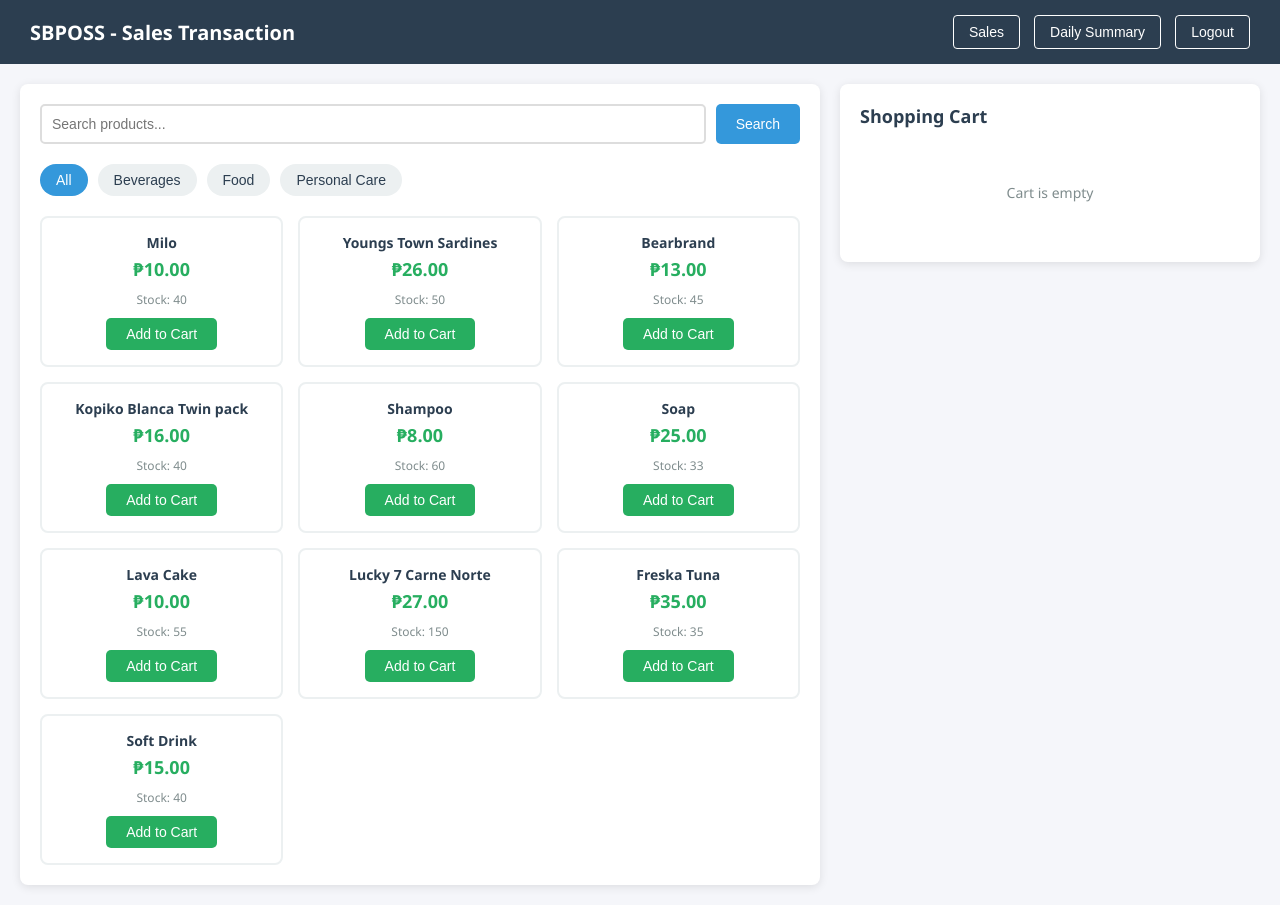
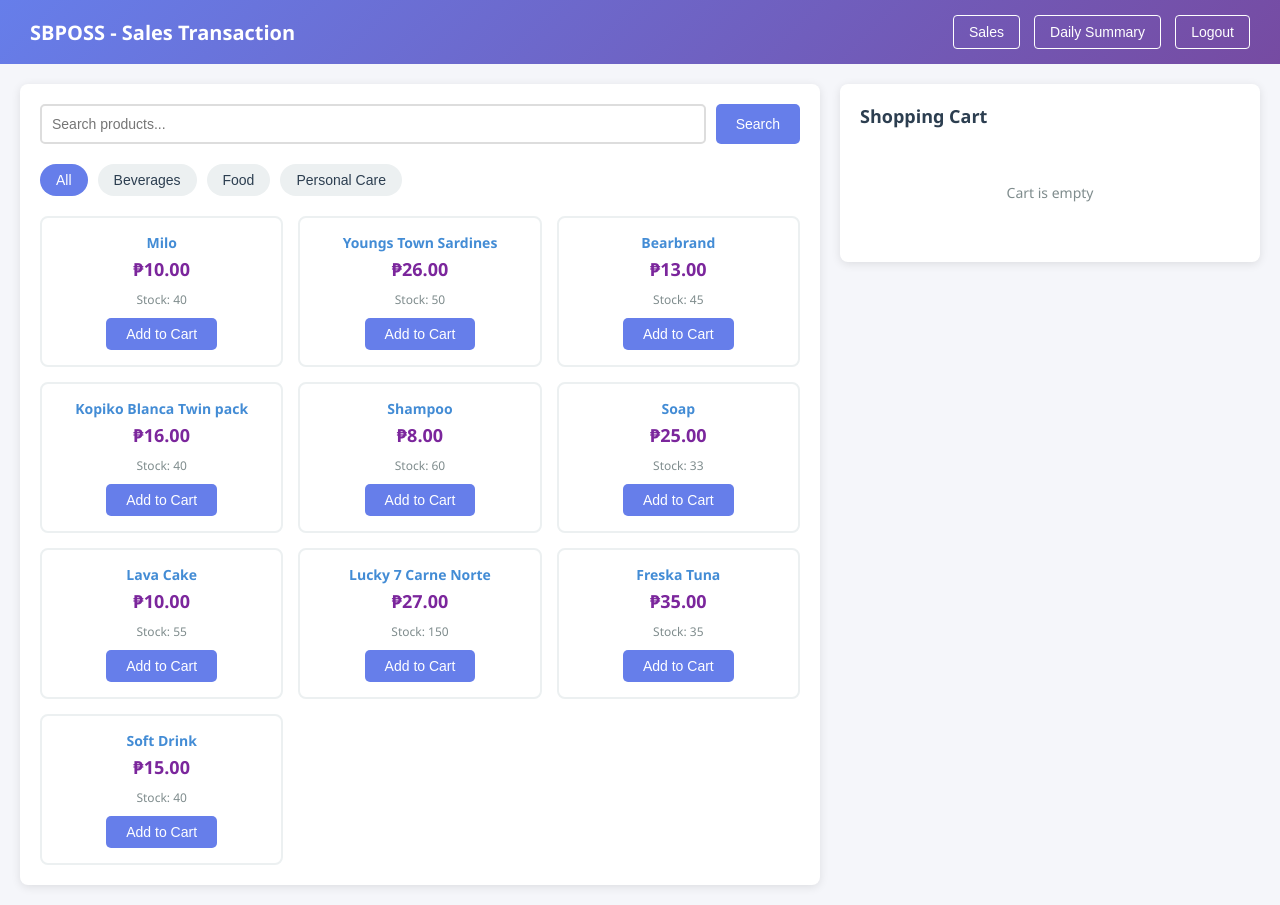
Before and after one commit to jemueldaguing553/POS.Group1, a Flask app: page /sales in a window 1280 px wide. Run offline with Flask 3, Linux system fonts and the light colour scheme; the visitor is signed in with stand-in values (Sample User, id 1).

Commit message:
updated system

```diff
--- a/templates/login.html
+++ b/templates/login.html
@@ -25,7 +25,7 @@
             width: 350px;
         }
 
-        h1 { text-align: center; color: #333; margin-bottom: 10px; }
+        h1 { text-align: center; color: #667ee6; margin-bottom: 10px; }
 
         .subtitle {
             text-align: center;
@@ -61,7 +61,7 @@
         button {
             width: 100%;
             padding: 12px;
-            background: #667eea;
+            background: linear-gradient(135deg, #667eea 0%, #764ba2 100%);;
             color: white;
             border: none;
             border-radius: 5px;
--- a/templates/payment.html
+++ b/templates/payment.html
@@ -29,7 +29,7 @@
         }
         .header h1 { color: #2c3e50; font-size: 24px; }
         .total-display {
-            background: #2c3e50;
+            background: linear-gradient(135deg, #667eea 0%, #764ba2 100%);
             color: white;
             padding: 20px;
             border-radius: 8px;
@@ -93,7 +93,7 @@
         .confirm-btn {
             width: 100%;
             padding: 15px;
-            background: #27ae60;
+            background: #764ba2;
             color: white;
             border: none;
             border-radius: 8px;
@@ -101,7 +101,7 @@
             font-weight: 600;
             cursor: pointer;
         }
-        .confirm-btn:hover { background: #229954; }
+        .confirm-btn:hover { background: #764ba2; }
         .nav-buttons {
             display: flex;
             gap: 10px;
--- a/templates/sales.html
+++ b/templates/sales.html
@@ -11,7 +11,7 @@
             background: #f5f6fa;
         }
         .header {
-            background: #2c3e50;
+            background: linear-gradient(135deg, #667eea 0%, #764ba2 100%);
             color: white;
             padding: 15px 30px;
             display: flex;
@@ -70,7 +70,7 @@
         }
         .filters button {
             padding: 10px 20px;
-            background: #3498db;
+            background: #667eea;
             color: white;
             border: none;
             border-radius: 5px;
@@ -96,7 +96,7 @@
             font-size: 14px;
         }
         .category-buttons button.active {
-            background: #3498db;
+            background: #667eea 0% ;
             color: white;
         }
         .product-grid {
@@ -112,12 +112,12 @@
             transition: border-color 0.3s;
         }
         .product-card:hover { border-color: #3498db; }
-        .product-name { font-weight: 600; color: #2c3e50; margin-bottom: 5px; font-size: 14px; }
-        .product-price { color: #27ae60; font-size: 18px; font-weight: bold; margin-bottom: 10px; }
+        .product-name { font-weight: 600; color: #438cd5; margin-bottom: 5px; font-size: 14px; }
+        .product-price { color: #7b269c; font-size: 18px; font-weight: bold; margin-bottom: 10px; }
         .product-stock { color: #7f8c8d; font-size: 12px; margin-bottom: 10px; }
         .product-card form { display: inline; }
         .product-card button {
-            background: #27ae60;
+            background:  #667eea 0%;
             color: white;
             border: none;
             padding: 8px 20px;
@@ -126,7 +126,7 @@
             width: auto;
             font-size: 14px;
         }
-        .product-card button:hover { background: #229954; }
+        .product-card button:hover { background: linear-gradient(135deg, #667eea 0%, #764ba2 100%); }
         .cart-title { font-size: 18px; margin-bottom: 15px; color: #2c3e50; font-weight: 600; }
         .cart-item {
             display: flex;
@@ -149,7 +149,7 @@
             height: 28px;
             border-radius: 50%;
             border: none;
-            background: #3498db;
+            background: #667eea;
             color: white;
             cursor: pointer;
             padding: 0;
@@ -181,7 +181,7 @@
         .checkout-btn {
             width: 100%;
             padding: 15px;
-            background: #27ae60;
+            background: linear-gradient(135deg, #667eea 0%, #764ba2 100%);
             color: white;
             border: none;
             border-radius: 5px;
@@ -189,7 +189,7 @@
             font-weight: 600;
             cursor: pointer;
         }
-        .checkout-btn:hover { background: #229954; }
+        .checkout-btn:hover { background: linear-gradient(135deg, #667eea 0%, #764ba2 100%); }
         .checkout-btn:disabled {
             background: #95a5a6;
             cursor: not-allowed;
```
Also changed, not shown: templates/receipt.html (+4 -4 lines), templates/summary.html (+9 -9 lines), app.py (line endings or trailing spaces).
